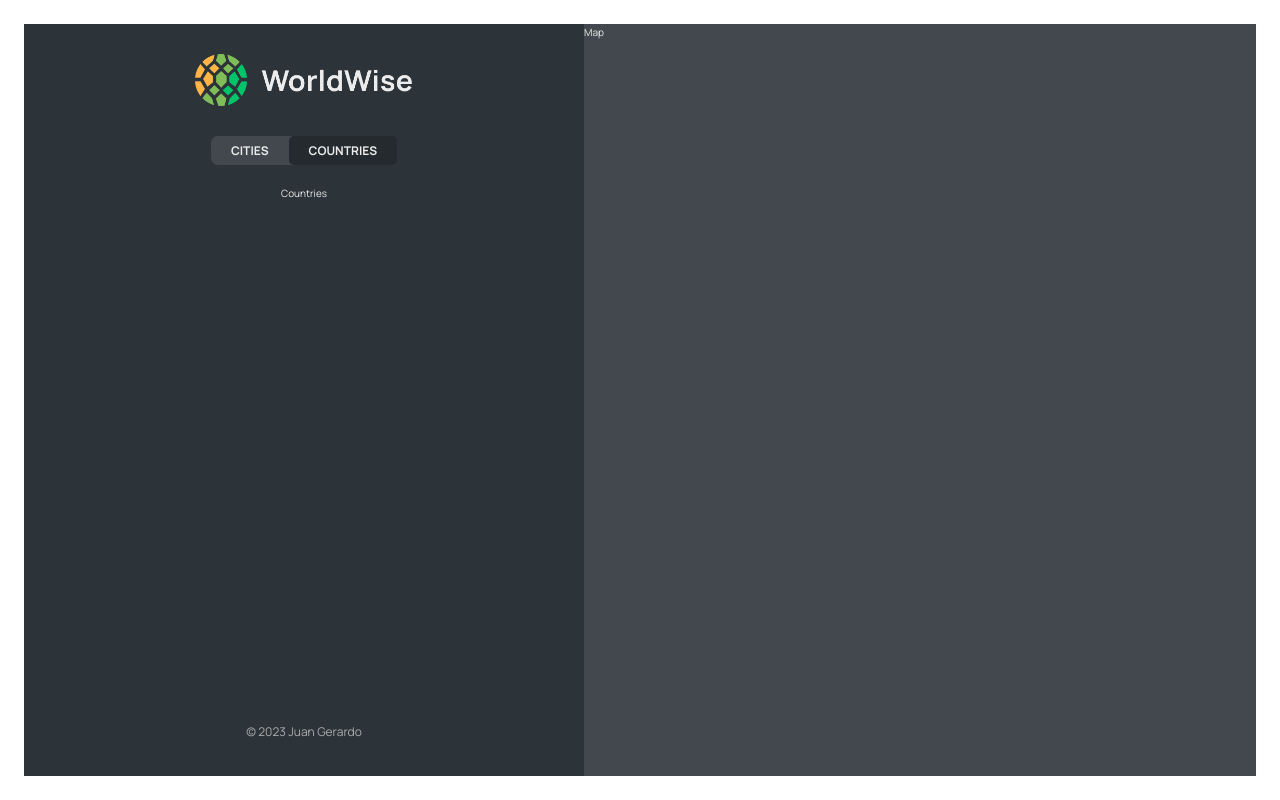
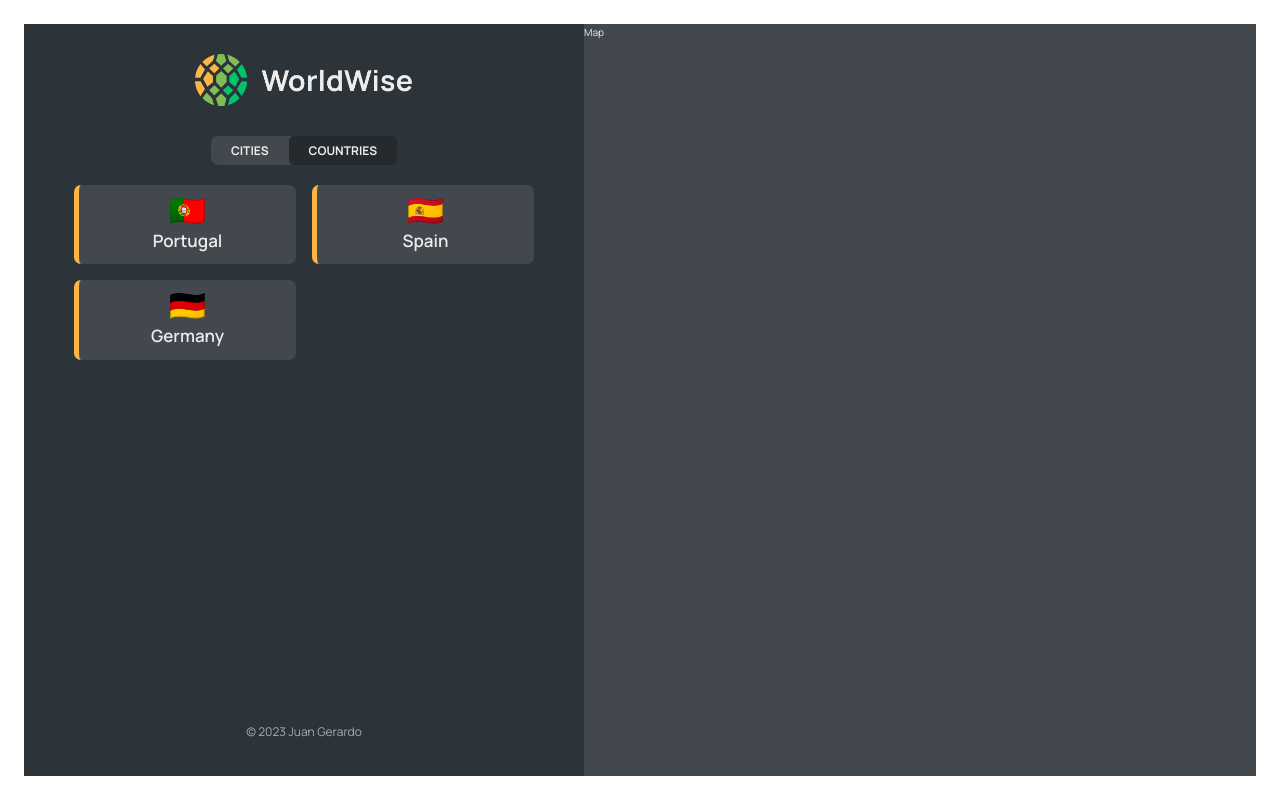
Before and after one commit to Jmendezzz/travel-world, a React (Vite) app: page /app/countries in a window 1280 px wide. Built offline with nearby package versions, Linux system fonts and the light colour scheme; data requests are answered from the project's data file.

Commit message:
feat: Countries list implemented

```diff
--- a/data/cities.json
+++ b/data/cities.json
@@ -25,6 +25,18 @@
       "id": 17806751
     },
     {
+      "cityName": "Barcelona",
+      "country": "Spain",
+      "emoji": "🇪🇸",
+      "date": "2027-07-15T08:22:53.976Z",
+      "notes": "",
+      "position": {
+        "lat": 40.46635901755316,
+        "lng": -3.7133789062500004
+      },
+      "id": 178067512
+    },
+    {
       "cityName": "Berlin",
       "country": "Germany",
       "emoji": "🇩🇪",
--- a/src/App.tsx
+++ b/src/App.tsx
@@ -7,6 +7,7 @@
 import AppLayout from "./pages/AppLayout";
 import Login from "./pages/Login";
 import CityList from "./components/CityList";
+import CountryList from "./components/CountryList";
 
 const URL_API = "http://localhost:8000/cities";
 function App() {
@@ -39,7 +40,7 @@
         <Route path="app" element={<AppLayout />} >
           <Route index element={<CityList cities={cities} isLoading={isLoading} />} />
           <Route path="cities" element={<CityList cities={cities} isLoading={isLoading} />} />
-          <Route path="countries" element={<div>Countries</div>} />
+          <Route path="countries" element={<CountryList  cities={cities} isLoading={isLoading} />} />
           <Route path="form" element={<div>Form</div>} />
         </Route>
         <Route path="login" element={<Login/>} />
--- a/src/components/CountryItem.tsx
+++ b/src/components/CountryItem.tsx
@@ -1,12 +1,15 @@
+import { Country } from "../interfaces/Country";
 import styles from "./CountryItem.module.css";
-
-function CountryItem({ country }) {
+type props = {
+  country: Country
+}
+function CountryItem({ country }: props) {
   return (
     <li className={styles.countryItem}>
       <span>{country.emoji}</span>
       <span>{country.country}</span>
     </li>
-  );
+  );0
 }
 
 export default CountryItem;
--- /dev/null
+++ b/src/components/CountryList.tsx
@@ -0,0 +1,35 @@
+import styles from "./CountryList.module.css";
+import Spinner from "./Spinner";
+import Message from "./Message";
+import { City } from "../interfaces/City";
+import CountryItem from "./CountryItem";
+import { Country } from "../interfaces/Country";
+type props = {
+  cities: Array<City>;
+  isLoading: boolean;
+};
+
+function CountryList({ cities, isLoading }: props) {
+  if (isLoading) {
+    return <Spinner />;
+  }
+
+  if (cities.length === 0) {
+    return <Message message={"No cities added yet!"} />;
+  }
+  const countries:Array<Country> = cities.reduce((arr, city) =>
+  {
+    if(arr.map(el=>el.country).includes(city.country)){
+      return arr;
+    }else{
+      return [...arr, {country: city.country, emoji: city.emoji}];
+    }
+  }
+   ,[] as Array<Country>);
+
+  return <ul className={styles.countryList}>
+    {countries.map((country) => (<CountryItem key={country.country} country={country} />))}
+  </ul>;
+}
+
+export default CountryList;
--- /dev/null
+++ b/src/interfaces/Country.ts
@@ -0,0 +1,4 @@
+export interface Country {
+    emoji: string;
+    country: string;
+}
```
